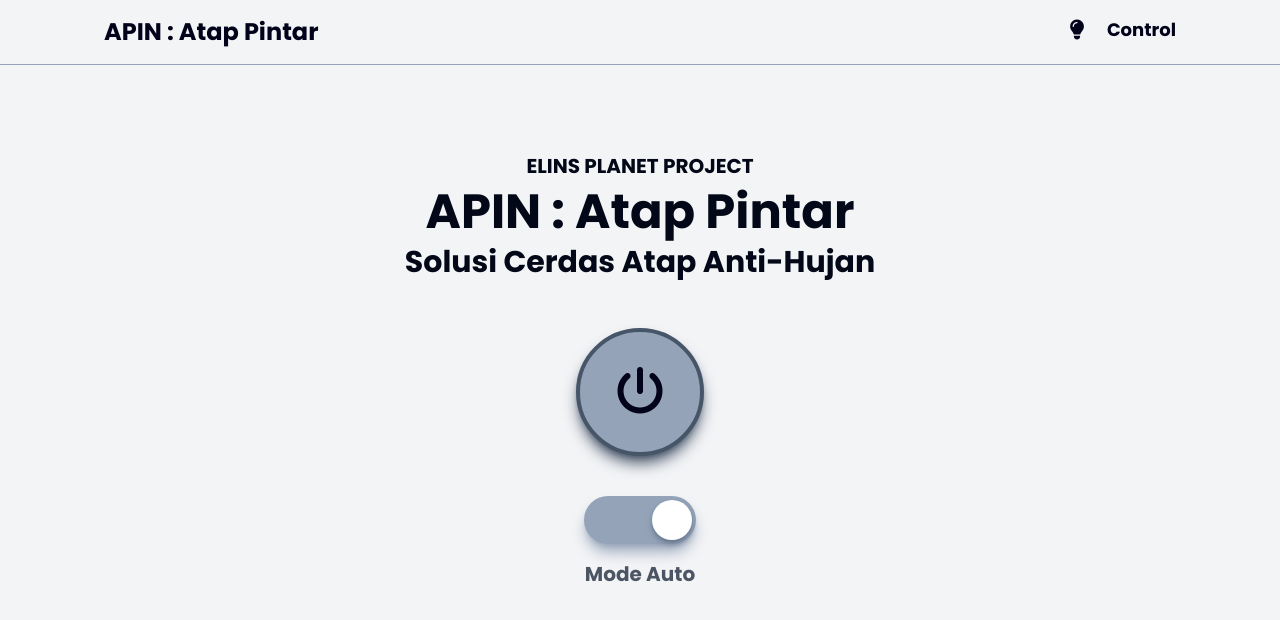
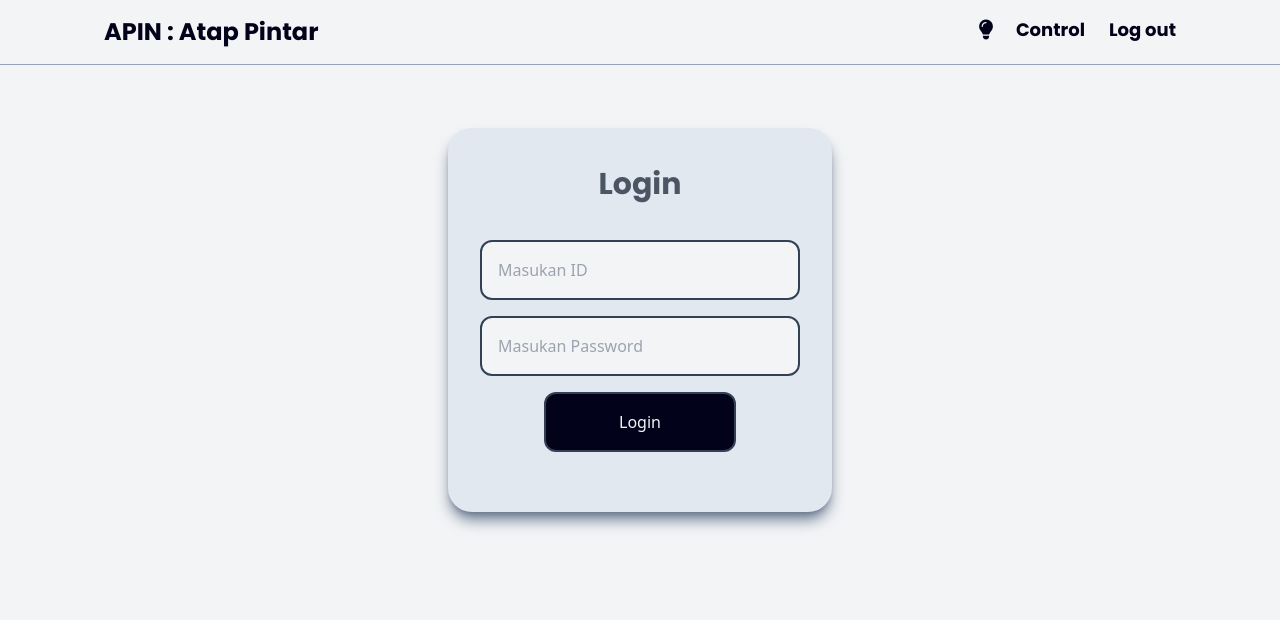
Before and after one commit to shlayb/apin-atap-pintar, a Next.js app: page / in a window 1280 px wide. Shown: the top 620 px of the page. Built offline with nearby package versions, Linux system fonts and the light colour scheme; no server answers; the database is empty.

Commit message:
Initial commit

```diff
--- a/app/page.js
+++ b/app/page.js
@@ -6,6 +6,7 @@ import { getDatabase, ref, set, onValue } from 'firebase/database';
 import { use, useState, useEffect, useCallback } from 'react';
 import { Poppins } from 'next/font/google';
 import ToggleAuto from '@/components/toggleauto';
+import Login from '@/components/login';
 const poppins = Poppins({
   subsets: ['latin'],
   weight: ['400', '700'],
@@ -14,6 +15,12 @@ const poppins = Poppins({
 
 export default function Home() {
   const [servo, setServo] = useState(null);
+  const [iSlogin, setLogin] = useState(true);
+
+  // set cookie for login and return true or false and dont use date
+  const setlocalstorage = useCallback((name, value) => {
+    localStorage.setItem(name, value);
+  }, []);
 
   const firebaseConfig = {
     apiKey: 'AIzaSyAVAgUbn0L5J8LXeQP9C2-CijAqy-51Cp0',
@@ -39,10 +46,21 @@ export default function Home() {
     readData();
   }, [readData]);
 
+  useEffect(() => {
+    if (localStorage.getItem('isLogin') === 'true') {
+      setLogin(true);
+    } else {
+      setLogin(false);
+    }
+  }, []);
+
   const handleServo = () => {
     setServo(servo === 0 ? 1 : 0);
     set(ref(db, 'servo'), servo === 0 ? 1 : 0);
   };
+
+  // accesing cookie
+  if (iSlogin) {
     return (
       <div className="h-lvh">
         <div className="w-full h-auto grid gap-2 justify-items-center p-12 mt-10 max-lg:gap-1 max-lg:mt-28">
@@ -70,4 +88,8 @@ export default function Home() {
         </div>
       </div>
     );
+  } else {
+    // atuomatic going to /login page
+    return <Login />;
   }
+}
--- a/components/header.js
+++ b/components/header.js
@@ -42,6 +42,16 @@ function Header() {
                 <a href="/#Day1" className="px-2 py-4 text-lg font-semibold transition duration-300 dark:text-light  hover:text-gray-900">
                   Control
                 </a>
+                <a
+                  onClick={() => {
+                    localStorage.setItem('isLogin', 'false');
+                    window.location.reload();
+                  }}
+                  href="/#Day1"
+                  className="px-2 py-4 text-lg font-semibold transition duration-300 dark:text-light  hover:text-gray-900"
+                >
+                  Log out
+                </a>
               </div>
               <div id="mobile-menu" className="flex items-center dark:text-light md:hidden">
                 <div className="px-3">
--- /dev/null
+++ b/components/login.js
@@ -0,0 +1,55 @@
+'use client';
+
+import React, { useState, useEffect, useRef, useCallback } from 'react';
+import { set } from 'firebase/database';
+
+export default function Login() {
+  const [id, setId] = useState(null);
+  const [pass, setPass] = useState(null);
+  const setlocalstorage = useCallback((name, value) => {
+    localStorage.setItem(name, value);
+  }, []);
+  return (
+    <div className="w-auto p-16 flex justify-center">
+      <div className="w-96 h-96 bg-slate-200 rounded-3xl shadow-slate-500 shadow-lg">
+        <div className="w-full min-h-20 my-4 bg-slate-200 rounded-t-3xl flex justify-center items-center">
+          <h1 className="font-Poppins font-bold text-3xl text-gray-600">Login</h1>
+        </div>
+        <div className="w-full h-auto my-4 bg-slate-200 rounded-b-3xl flex justify-center items-center">
+          <input
+            id="Id"
+            type="text"
+            placeholder="Masukan ID"
+            className="p-4 w-full mx-8 max-lg:w-full rounded-xl transition-all duration-150 text-dark dark:text-light bg-light border-slate-700 border-2 dark:bg-dark"
+            value={id}
+            onChange={(event) => setId(event.target.value)}
+          />
+        </div>
+        <div className="w-full h-auto my-4 bg-slate-200 rounded-b-3xl flex justify-center items-center">
+          <input
+            id="Pass"
+            type="password"
+            placeholder="Masukan Password"
+            className="p-4 w-full mx-8 max-lg:w-full rounded-xl transition-all duration-150 text-dark dark:text-light bg-light border-slate-700 border-2 dark:bg-dark"
+            onChange={(event) => setPass(event.target.value)}
+          />
+        </div>
+        <div className="w-full h-auto my-4 bg-slate-200 rounded-b-3xl flex justify-center items-center">
+          <button
+            className="p-4 w-48 mx-8 max-lg:w-full rounded-xl transition-all duration-150 text-light bg-dark border-slate-700 border-2 dark:bg-slate-200 dark:text-dark"
+            onClick={() => {
+              if (id === 'atap pintar' && pass === 'Admin123') {
+                setlocalstorage('isLogin', 'true');
+                window.location.reload();
+              } else {
+                alert('ID atau Password salah');
+              }
+            }}
+          >
+            Login
+          </button>
+        </div>
+      </div>
+    </div>
+  );
+}
```
Also changed, not shown: app/login/page.js (added). Lines whose indentation alone changed are shown as unchanged.
